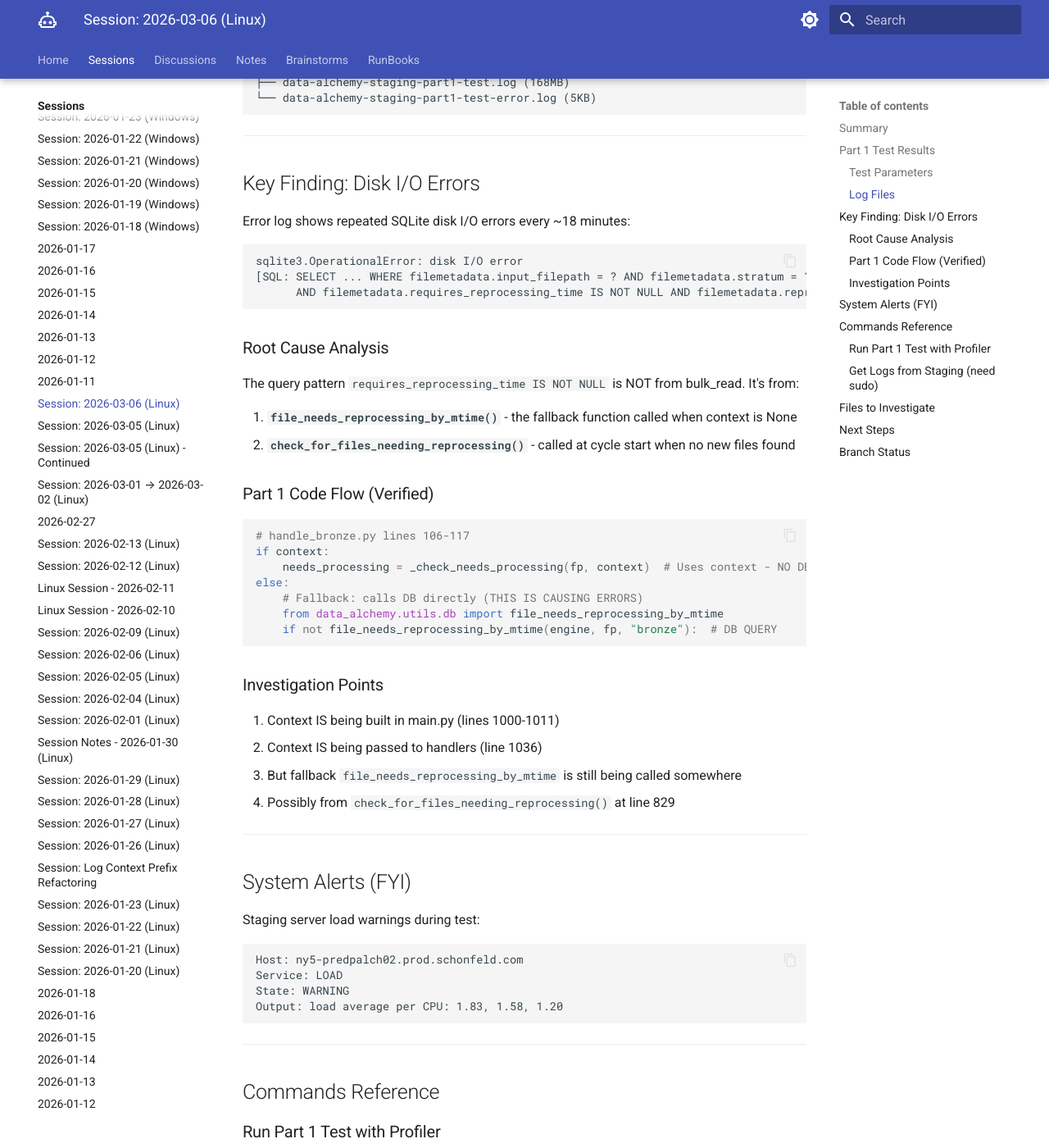
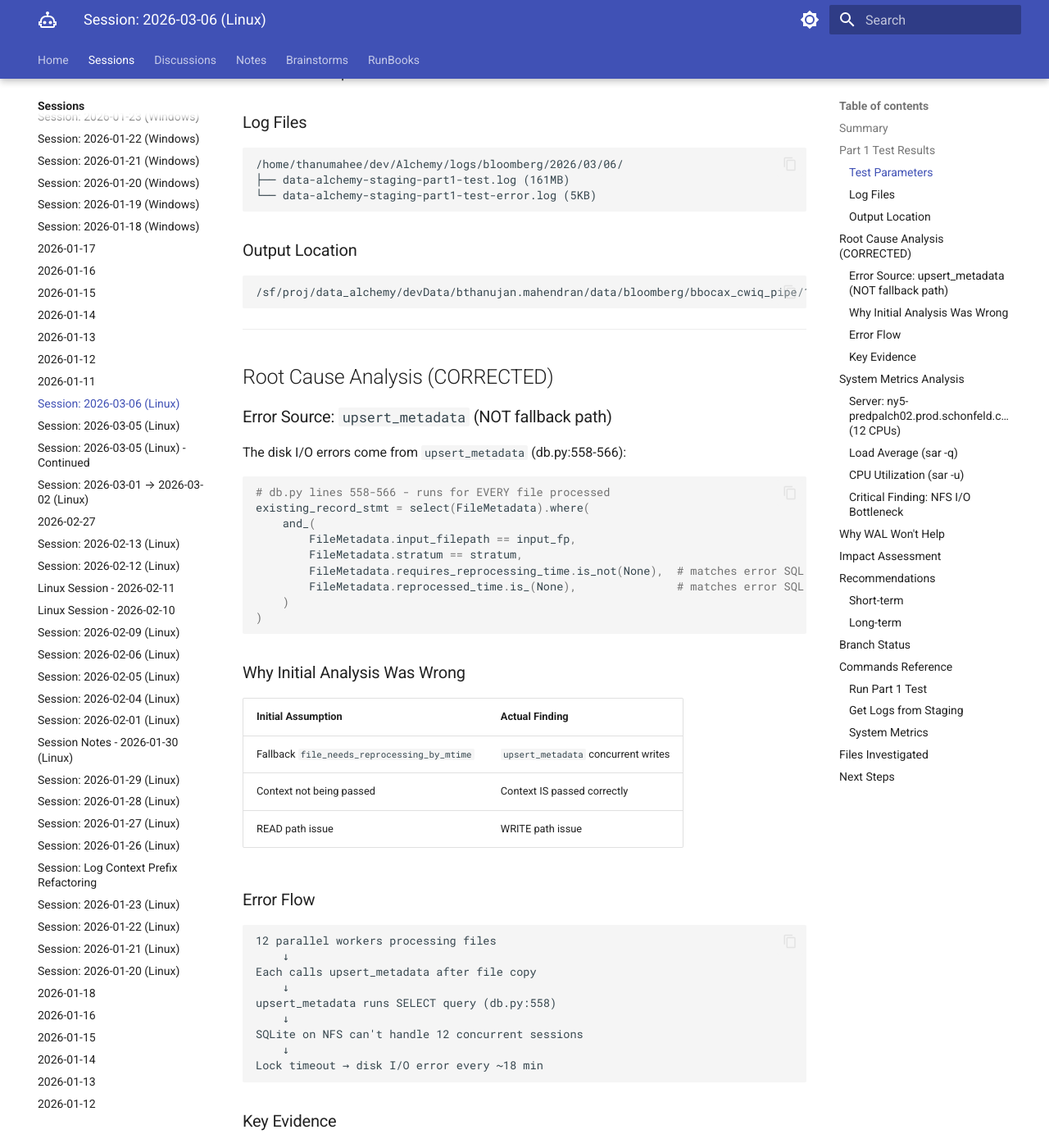
Before and after one commit to ThanuMahee12/AgentContext, an MkDocs documentation site: the page built from docs/sessions/claude/l-2026-03-06.md, in a window 1280 px wide and 1400 px high, scrolled down 669 px. Shown: the whole window at 82% size. Built offline with MkDocs 1.6.1 and Material for MkDocs 9.7.7, drawn with Linux system fonts in a browser that asks for light colours; some of the changed text lies outside the part shown.

Commit message:
update: Part 1 test investigation - corrected root cause (upsert_metadata + NFS)

````diff
--- a/docs/sessions/claude/l-2026-03-06.md
+++ b/docs/sessions/claude/l-2026-03-06.md
@@ -1,7 +1,8 @@
 # Session: 2026-03-06 (Linux)
 
 ## Summary
-Part 1 test log investigation - identified disk I/O errors and found that `file_needs_reprocessing_by_mtime` is still being called as fallback when context not passed.
+
+Part 1 test log investigation - **CORRECTED**: Disk I/O errors are from `upsert_metadata` (db.py:558-566), NOT the fallback path. Root cause is SQLite on NFS with 12 parallel workers causing lock contention. Files processed successfully despite errors (soft failures). NFS I/O bottleneck identified as primary issue.
 
 ---
 
@@ -10,68 +11,166 @@ Part 1 test log investigation - identified disk I/O errors and found that `file_
 ### Test Parameters
 - **Duration:** ~8 hours (18:14 → 02:11)
 - **Files to process:** 56,721
-- **Files completed (Bronze ✓):** 11,176 (19.7%)
+- **Files completed (Bronze checkmark):** 11,176 (19.7%)
+- **Bronze output files:** 22,431 (11,215 files x 2 with .md5)
 - **Disk I/O errors:** 25
 - **Throughput:** ~23 files/min
+- **Workers:** 12 parallel
 
 ### Log Files
 ```
 /home/thanumahee/dev/Alchemy/logs/bloomberg/2026/03/06/
-├── data-alchemy-staging-part1-test.log (168MB)
+├── data-alchemy-staging-part1-test.log (161MB)
 └── data-alchemy-staging-part1-test-error.log (5KB)
+```
+
+### Output Location
+```
+/sf/proj/data_alchemy/devData/bthanujan.mahendran/data/bloomberg/bbocax_cwiq_pipe/1.0/bronze/
 ```
 
 ---
 
-## Key Finding: Disk I/O Errors
+## Root Cause Analysis (CORRECTED)
 
-Error log shows repeated SQLite disk I/O errors every ~18 minutes:
-```
-sqlite3.OperationalError: disk I/O error
-[SQL: SELECT ... WHERE filemetadata.input_filepath = ? AND filemetadata.stratum = ?
-      AND filemetadata.requires_reprocessing_time IS NOT NULL AND filemetadata.reprocessed_time IS NULL]
+### Error Source: `upsert_metadata` (NOT fallback path)
+
+The disk I/O errors come from `upsert_metadata` (db.py:558-566):
+
+```python
+# db.py lines 558-566 - runs for EVERY file processed
+existing_record_stmt = select(FileMetadata).where(
+    and_(
+        FileMetadata.input_filepath == input_fp,
+        FileMetadata.stratum == stratum,
+        FileMetadata.requires_reprocessing_time.is_not(None),  # matches error SQL
+        FileMetadata.reprocessed_time.is_(None),               # matches error SQL
+    )
+)
 ```
 
-### Root Cause Analysis
-The query pattern `requires_reprocessing_time IS NOT NULL` is NOT from bulk_read. It's from:
+### Why Initial Analysis Was Wrong
 
-1. **`file_needs_reprocessing_by_mtime()`** - the fallback function called when context is None
-2. **`check_for_files_needing_reprocessing()`** - called at cycle start when no new files found
+| Initial Assumption | Actual Finding |
+|-------------------|----------------|
+| Fallback `file_needs_reprocessing_by_mtime` | `upsert_metadata` concurrent writes |
+| Context not being passed | Context IS passed correctly |
+| READ path issue | WRITE path issue |
 
-### Part 1 Code Flow (Verified)
-```python
-# handle_bronze.py lines 106-117
-if context:
-    needs_processing = _check_needs_processing(fp, context)  # Uses context - NO DB
-else:
-    # Fallback: calls DB directly (THIS IS CAUSING ERRORS)
-    from data_alchemy.utils.db import file_needs_reprocessing_by_mtime
-    if not file_needs_reprocessing_by_mtime(engine, fp, "bronze"):  # DB QUERY
+### Error Flow
+
+```
+12 parallel workers processing files
+    ↓
+Each calls upsert_metadata after file copy
+    ↓
+upsert_metadata runs SELECT query (db.py:558)
+    ↓
+SQLite on NFS can't handle 12 concurrent sessions
+    ↓
+Lock timeout → disk I/O error every ~18 min
 ```
 
-### Investigation Points
-1. Context IS being built in main.py (lines 1000-1011)
-2. Context IS being passed to handlers (line 1036)
-3. But fallback `file_needs_reprocessing_by_mtime` is still being called somewhere
-4. Possibly from `check_for_files_needing_reprocessing()` at line 829
+### Key Evidence
+
+1. **Error file exists in output:** `equity_asia1.px.hpc.gz.enc.20260220` was written successfully
+2. **Error is soft failure:** File copy succeeds, only DB metadata write fails
+3. **Part 1 READ optimization works:** "Bulk read bronze: 0 processed" logged correctly
+4. **22,431 output files = 11,215 x 2** (matches log success count)
 
 ---
 
-## System Alerts (FYI)
+## System Metrics Analysis
 
-Staging server load warnings during test:
+### Server: ny5-predpalch02.prod.schonfeld.com (12 CPUs)
+
+### Load Average (sar -q)
+
+| Time | ldavg-1 | ldavg-5 | blocked | Phase |
+|------|---------|---------|---------|-------|
+| 18:00 | 0.00 | 0.08 | 0 | Idle |
+| 18:12 | 10.26 | 3.02 | 1 | Test starting |
+| 18:17 | 11.05 | 5.79 | 10 | Heavy I/O |
+| 18:21 | 12.13 | 9.05 | 12 | Peak blocked |
+| 19:00 | 19.18 | 13.81 | 0 | Saturated |
+| 19:30+ | **22.00** | 22.00 | 0 | Constant saturation |
+
+**Key insight:** Load = 22 on 12 CPUs = 1.83 per CPU (matches Slack alert!)
+
+### CPU Utilization (sar -u)
+
+| Time | %user | %system | %iowait | %idle | Meaning |
+|------|-------|---------|---------|-------|---------|
+| 18:12 | 19.09 | 14.65 | **20.93** | 45.30 | Test starting |
+| 18:17 | 6.04 | 5.70 | **47.76** | 40.50 | I/O bound |
+| 18:18 | 0.39 | 1.16 | **61.26** | 37.20 | NFS bottleneck |
+| 18:21 | 0.72 | 1.92 | **71.36** | 26.01 | **Peak I/O wait** |
+| 19:00+ | 0.06 | 0.11 | 0.04 | **99.79** | Workers stuck |
+
+### Critical Finding: NFS I/O Bottleneck
+
 ```
-Host: ny5-predpalch02.prod.schonfeld.com
-Service: LOAD
-State: WARNING
-Output: load average per CPU: 1.83, 1.58, 1.20
+After 19:00:
+- Load average = 22.00 (saturated)
+- CPU usage = 0.06% (idle)
+- %iowait = 0.00%
+
+Workers are stuck in uninterruptible sleep (D state)
+waiting on NFS - counted in load but not using CPU
 ```
+
+---
+
+## Why WAL Won't Help
+
+- File system is NFS (network-based)
+- WAL requires shared memory (mmap)
+- NFS doesn't support SQLite WAL properly
+- Branch now has WAL but it won't work on this infrastructure
+
+---
+
+## Impact Assessment
+
+| Aspect | Status | Notes |
+|--------|--------|-------|
+| Data integrity | OK | Files copied correctly |
+| Metadata tracking | PARTIAL | Some DB records may be missing |
+| Processing throughput | SLOW | ~23 files/min (I/O bound) |
+| Error recovery | OK | Files process despite DB errors |
+
+---
+
+## Recommendations
+
+### Short-term
+1. Reduce workers from 12 to 6-8 (less NFS contention)
+2. Consider SQLite DB on local disk instead of NFS
+
+### Long-term
+1. **DuckDB migration** (`feature/duckdb-enhancement` branch)
+   - Better NFS compatibility
+   - MVCC instead of file locks
+   - Batch/columnar operations
+2. Investigate NFS mount options for better performance
+
+---
+
+## Branch Status
+
+```
+feature/sqlite-parallel-part1-move-reads (up to date with dev)
+  └── MR #609 → feature/duckdb-enhancement
+        └── MR #610 → dev
+```
+
+Branch now has WAL mode from dev (won't help on NFS).
 
 ---
 
 ## Commands Reference
 
-### Run Part 1 Test with Profiler
+### Run Part 1 Test
 ```bash
 source .env && uv run python -m cProfile -o /home/svc_dat_alche_u/assets/staging/logs/systemd/data-alchemy-staging-part1-test.prof \
   -m data_alchemy.main \
@@ -81,7 +180,7 @@ source .env && uv run python -m cProfile -o /home/svc_dat_alche_u/assets/staging
   2> >(tee /home/svc_dat_alche_u/assets/staging/logs/systemd/data-alchemy-staging-part1-test-error.log >&2)
 ```
 
-### Get Logs from Staging (need sudo)
+### Get Logs from Staging
 ```bash
 mkdir -p /home/thanumahee/dev/Alchemy/logs/bloomberg/2026/03/06/ && \
 ssh -J bthanujan.mahendran@10.202.210.201 bthanujan.mahendran@ny5-predpalch02 \
@@ -89,35 +188,34 @@ ssh -J bthanujan.mahendran@10.202.210.201 bthanujan.mahendran@ny5-predpalch02 \
   > /home/thanumahee/dev/Alchemy/logs/bloomberg/2026/03/06/data-alchemy-staging-part1-test.log
 ```
 
+### System Metrics
+```bash
+# Load average
+sar -q -s 18:00:00 -e 23:59:59 -f /var/log/sa/sa05
+
+# CPU utilization
+sar -u -s 18:00:00 -e 23:59:59 -f /var/log/sa/sa05
+
+# Check bronze output
+find /sf/proj/data_alchemy/devData/bthanujan.mahendran/data/bloomberg/bbocax_cwiq_pipe/1.0/bronze -type f | wc -l
+```
+
 ---
 
-## Files to Investigate
+## Files Investigated
 
-| File | Line | Purpose |
+| File | Line | Finding |
 |------|------|---------|
-| `data_alchemy/utils/db.py` | 823 | `file_needs_reprocessing_by_mtime()` - fallback DB query |
-| `data_alchemy/utils/db.py` | 1345 | `check_for_files_needing_reprocessing()` - cycle start query |
-| `data_alchemy/handlers/handle_bronze.py` | 113-115 | Fallback path when context=None |
-| `data_alchemy/main.py` | 829 | Calls `check_for_files_needing_reprocessing` |
-| `data_alchemy/main.py` | 956 | Another call to `file_needs_reprocessing_by_mtime` |
+| `db.py` | 558-566 | **ROOT CAUSE:** `upsert_metadata` reprocessing check |
+| `db.py` | 823 | `file_needs_reprocessing_by_mtime()` - NOT the issue |
+| `handle_bronze.py` | 106-117 | Context IS being passed correctly |
+| `main.py` | 1000-1036 | Context built and passed to handlers |
 
 ---
 
 ## Next Steps
 
-1. **Investigate why fallback path is being hit** - context should be passed but disk I/O errors suggest DB is still being queried directly
-2. **Check main.py line 956** - there's another `file_needs_reprocessing_by_mtime` call outside of handlers
-3. **Review cycle start logic** - `check_for_files_needing_reprocessing` may need to be moved to bulk_read pattern
-4. **Consider disk I/O cause** - could be SQLite lock contention or actual disk issues on staging
-
----
-
-## Branch Status
-
-```
-feature/sqlite-parallel-part1-move-reads (9f35d1f)
-  └── MR #609 → feature/duckdb-enhancement
-        └── MR #610 → dev
-```
-
-Both MRs up to date with latest revert (removed ALERT prefix).
+1. **Investigate NFS bottleneck** - check mount options, consider local disk for SQLite
+2. **Test with fewer workers** - try 6-8 instead of 12
+3. **Progress DuckDB migration** - review `feature/duckdb-enhancement` branch
+4. **Check if test actually continued after 19:00** - CPU went idle but load stayed at 22
````
